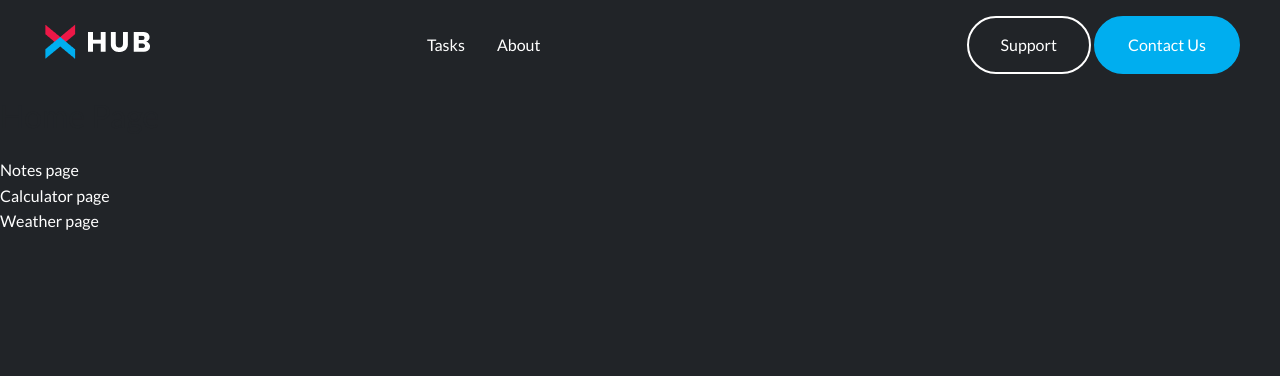
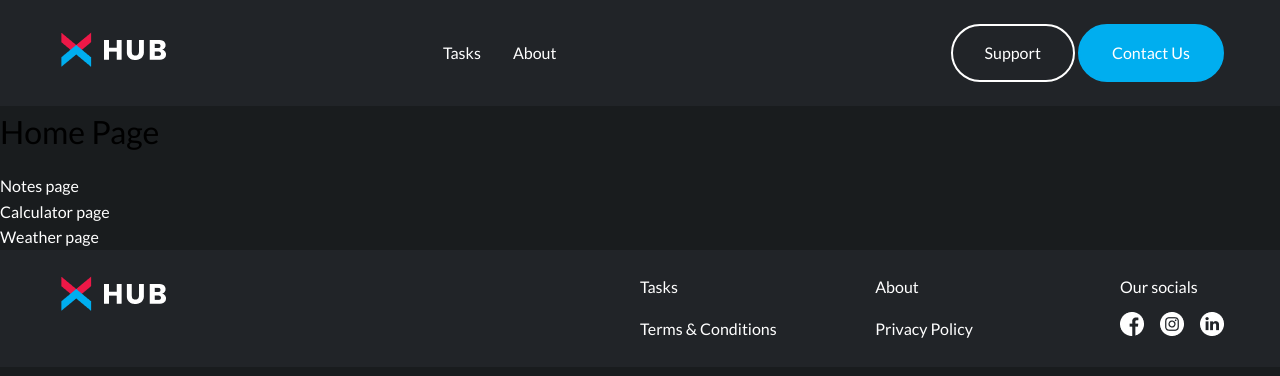
Before and after one commit to AlkayidAli/NIX-Workshop, a website built with webpack: page src/index/index.html in a window 1280 px wide. Built offline with nearby package versions, Linux system fonts and the light colour scheme; files whose address does not match are found by name.

Commit message:
resposive footer added

```diff
--- a/src/components/common/footer/footer.html
+++ b/src/components/common/footer/footer.html
@@ -0,0 +1,22 @@
+<footer class="footer">
+    <div class="container">
+        <img src="../../../images/icons/logo_big.png" alt="NIX-logo" class="logo">
+
+        <div class="lower-bar">
+        <div class="footer-links">
+            <a href="">Tasks</a>
+            <a href="">About</a>
+            <a href="">Terms & Conditions</a>
+            <a href="">Privacy Policy</a>
+        </div>
+
+        <div class="social">
+            <span>Our socials</span>
+            <div class="social-icons">
+                <a href=""><img src="../../../images/icons//facebook-logo.png" alt="facebook"></a>
+                <a href=""><img src="../../../images/icons/instagram-logo.png" alt="instagram"></a>
+                <a href=""><img src="../../../images/icons/linkedin-logo.png" alt="linkedin"></a>
+        </div>
+        </div>
+    </div>
+</footer>
--- a/src/components/common/footer/footer.scss
+++ b/src/components/common/footer/footer.scss
@@ -0,0 +1,76 @@
+@import "../../../styles/variables.scss";
+
+footer {
+  background-color: $neutral-color-90;
+}
+span {
+  color: $neutral-color-0;
+}
+.container {
+  display: flex;
+  flex-direction: column;
+  padding: 1.5rem 1rem;
+  gap: 1rem;
+}
+
+.lower-bar {
+  display: flex;
+  flex-direction: column;
+  align-items: start;
+  align-self: flex-start;
+}
+
+.logo {
+  align-self: start;
+  padding-bottom: 0.5rem;
+}
+
+.footer-links {
+  align-self: start;
+  display: flex;
+  flex-direction: column;
+  align-items: baseline;
+  justify-content: start;
+  gap: 1rem;
+  padding-left: 0.6rem;
+}
+
+.social {
+  align-self: start;
+  padding-left: 0.6rem;
+
+  .social-icons {
+    padding-top: 0.8rem;
+    display: flex;
+    gap: 1rem;
+  }
+}
+
+@media (min-width: $mobile) {
+  .container {
+    flex-direction: row;
+    justify-content: space-between;
+    align-items: start;
+  }
+
+  .lower-bar {
+    display: flex;
+    flex-direction: row;
+    justify-content: space-between;
+    width: 50%;
+  }
+
+  .footer-links {
+    padding-left: 0;
+    display: flex;
+    flex-flow: row wrap;
+    gap: 1rem;
+    width: 100%; // Increased width for better spacing
+
+    a {
+      width: calc(50% - 1rem); // Exact half width minus gap
+      text-align: left;
+      box-sizing: border-box;
+    }
+  }
+}
--- a/src/components/common/header/header.scss
+++ b/src/components/common/header/header.scss
@@ -1,7 +1,7 @@
 @import "../../../styles/variables.scss"; // main styles
 .header {
   position: sticky;
-  padding: 1rem 2rem;
+  background-color: $neutral-color-90;
 }
 
 .container {
--- a/src/index/index.js
+++ b/src/index/index.js
@@ -1,5 +1,6 @@
 import "../styles/global.scss";
-import "../components/common/header/header.scss"; // Add this line
+import "../components/common/header/header.scss";
+import "../components/common/footer/footer.scss";
 import "./index.scss";
 import { loadComponent } from "../utils/loadComponents";
 import headerHtml from "../components/common/header/header.html";
--- a/src/styles/global.scss
+++ b/src/styles/global.scss
@@ -17,8 +17,7 @@ html {
 body {
   font-family: $font-stack-primary;
   line-height: 1.6;
-  color: $primary-color-90;
-  background-color: $primary-color-90;
+  background-color: $neutral-color-100;
 }
 
 // Basic typography
```
